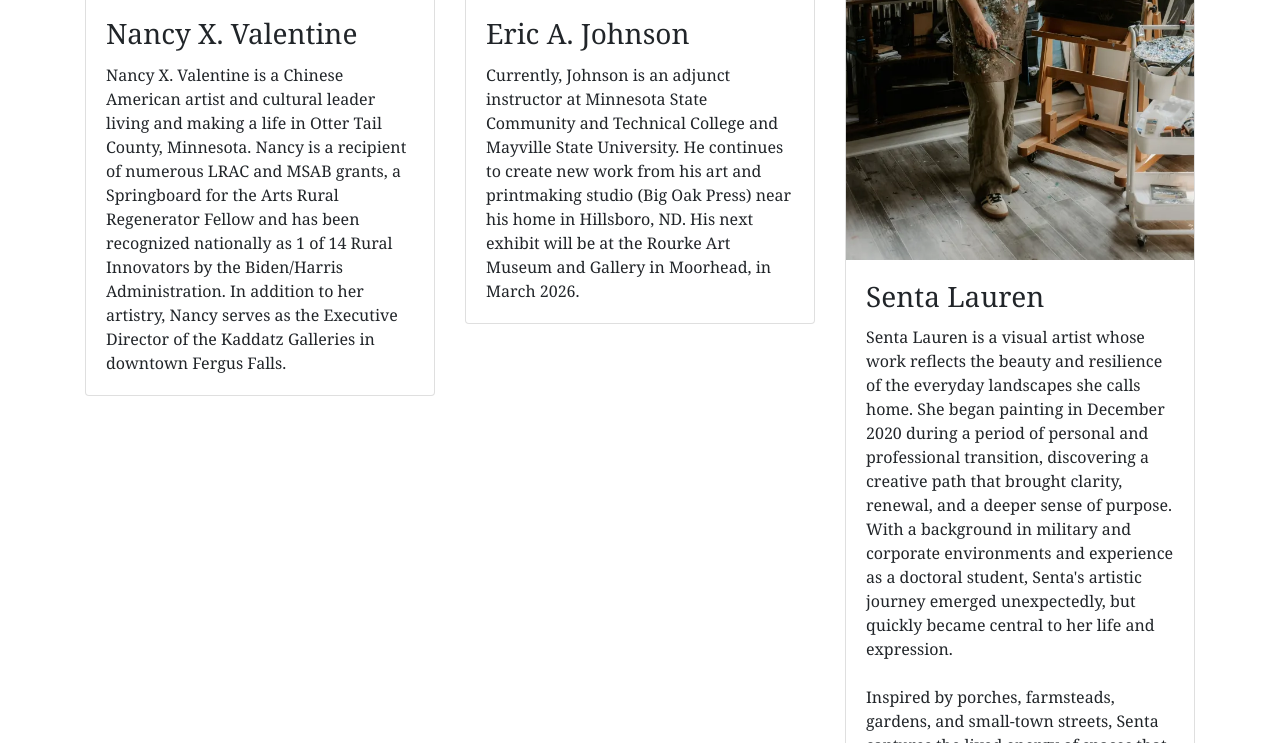
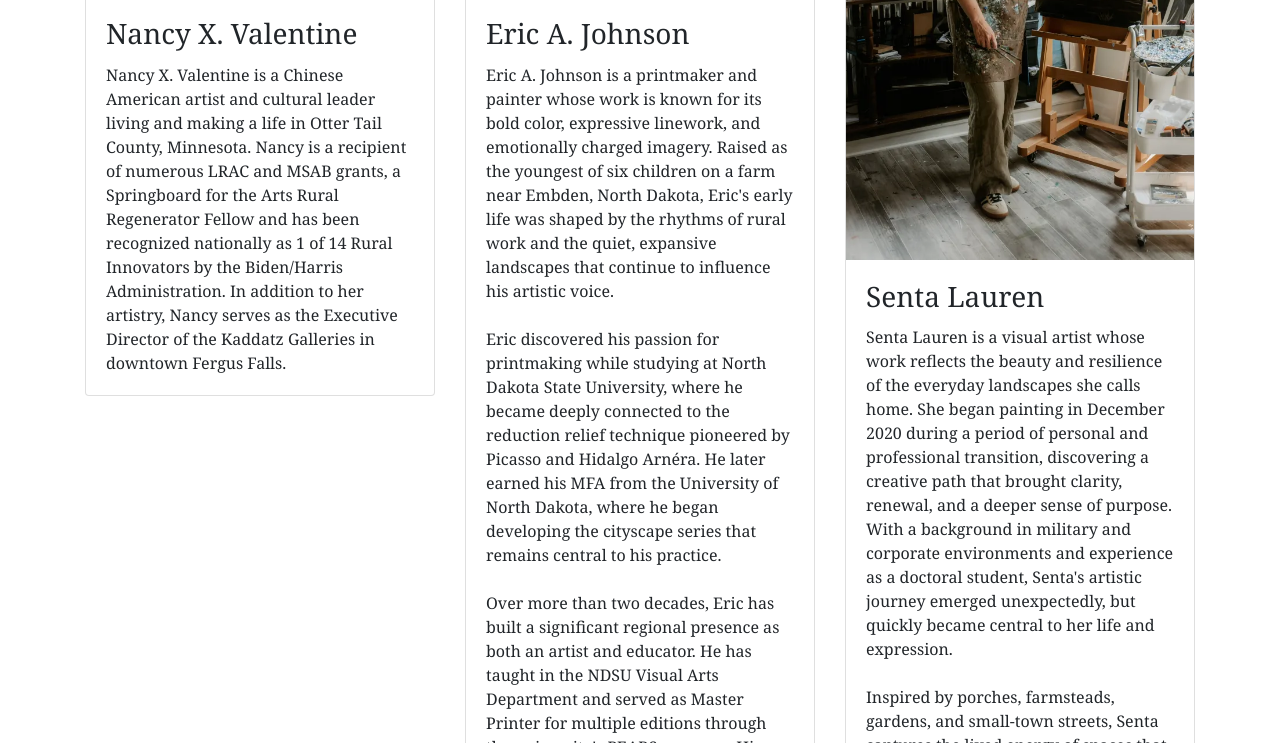
Before and after one commit to joeypettit/portrait-program-notes, a plain HTML site: page artists-bios.html in a window 1280 px wide. Shown: the part 2477-3220 px from the top of the page. Drawn offline with nearby package versions, Linux system fonts and the light colour scheme.

Commit message:
updated erics bio

```diff
--- a/artists-bios.html
+++ b/artists-bios.html
@@ -72,7 +72,10 @@
                             <img src="public/EAJ .jpg" class="card-img-top" alt="Eric A. Johnson">
                             <div class="card-body">
                                 <h3 class="card-title">Eric A. Johnson</h3>
-                                <p class="card-text">Currently, Johnson is an adjunct instructor at Minnesota State Community and Technical College and Mayville State University. He continues to create new work from his art and printmaking studio (Big Oak Press) near his home in Hillsboro, ND. His next exhibit will be at the Rourke Art Museum and Gallery in Moorhead, in March 2026.</p>
+                                <p class="card-text">Eric A. Johnson is a printmaker and painter whose work is known for its bold color, expressive linework, and emotionally charged imagery. Raised as the youngest of six children on a farm near Embden, North Dakota, Eric's early life was shaped by the rhythms of rural work and the quiet, expansive landscapes that continue to influence his artistic voice.<br><br>
+                                Eric discovered his passion for printmaking while studying at North Dakota State University, where he became deeply connected to the reduction relief technique pioneered by Picasso and Hidalgo Arnéra. He later earned his MFA from the University of North Dakota, where he began developing the cityscape series that remains central to his practice.<br><br>
+                                Over more than two decades, Eric has built a significant regional presence as both an artist and educator. He has taught in the NDSU Visual Arts Department and served as Master Printer for multiple editions through the university's PEARS program. His work has been featured in solo exhibitions at the Rourke Art Museum and in traveling exhibitions across North Dakota and Montana, earning recognition for its emotional depth and technical mastery.<br><br>
+                                Eric is the founder of Big Oak Press, his printmaking studio in Hillsboro, North Dakota, where he continues to create new work and offer workshops that foster community engagement with the arts.</p>
                             </div>
                         </div>
                     </div>
```
